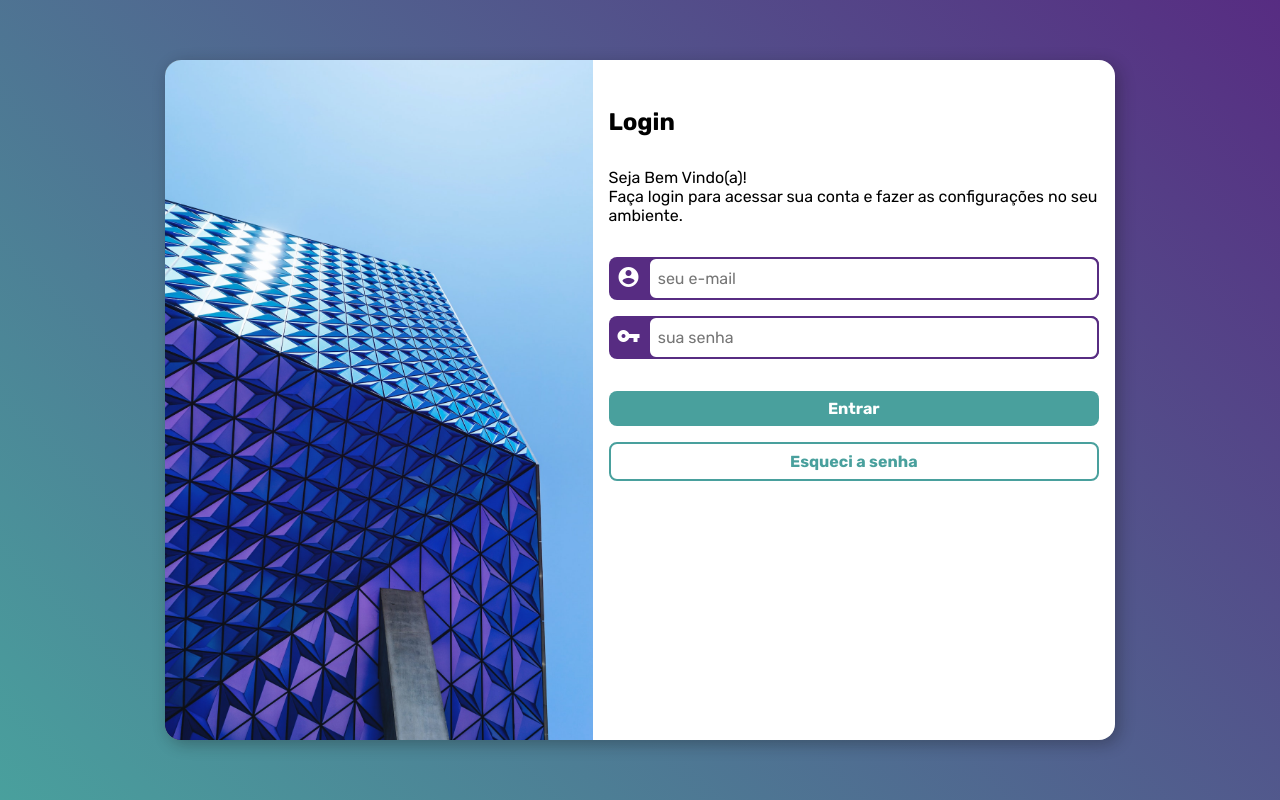
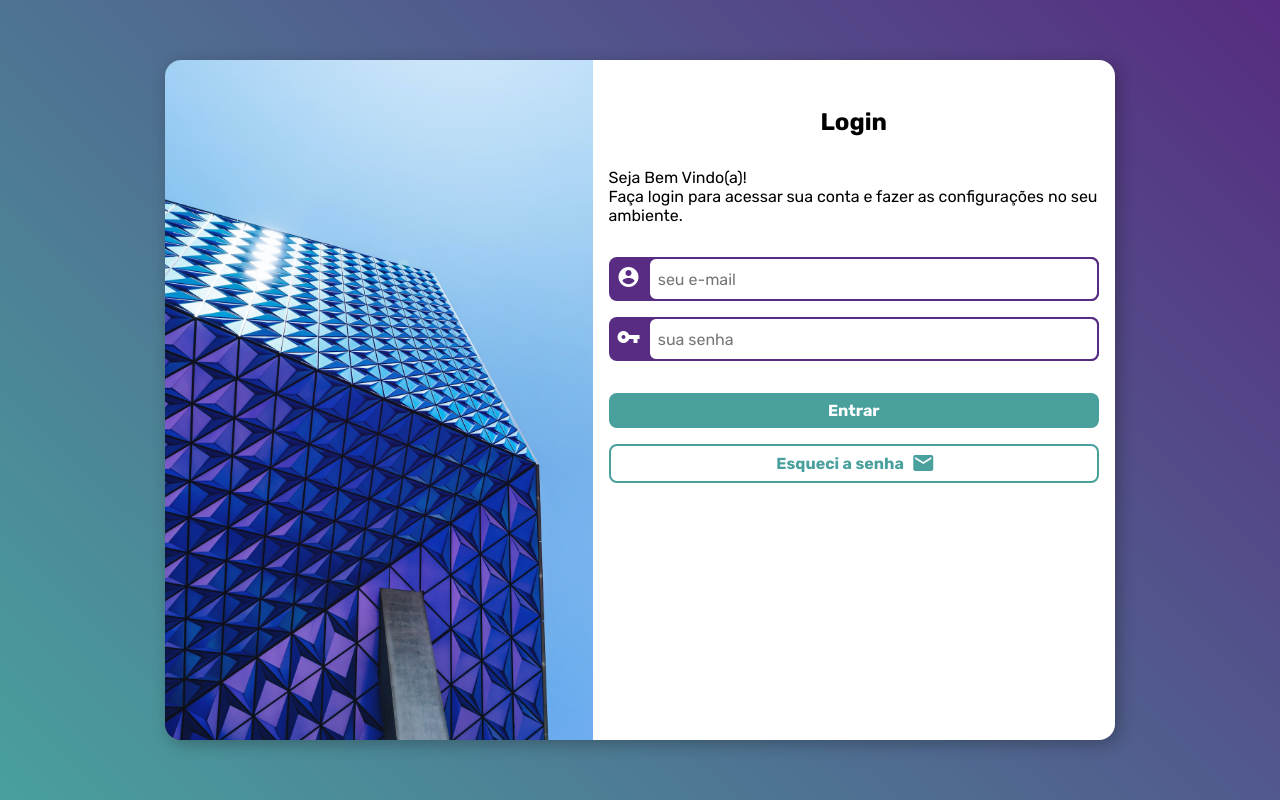
Before and after one commit to juancamilojc/projeto-login, a plain HTML site: page index.html in a window 1280 px wide. Drawn offline with Linux system fonts and the light colour scheme.

Commit message:
ajustes no estilo do formulário

```diff
--- a/estilos/media_query.css
+++ b/estilos/media_query.css
@@ -44,8 +44,7 @@
         margin-top: 2rem;
     }
 
-
-    form div#botoes input[type = submit], form div#botoes input[type = button] {
+    form div#botoes input[type = submit] {
         margin: 1rem 0;
         padding: 0.5rem;
     }
--- a/estilos/style.css
+++ b/estilos/style.css
@@ -65,18 +65,20 @@ section#login > div#formulario {
 }
 
 section#login > div#formulario > h1 {
-    font-size: 1.25rem;
-    margin: 1rem 0 0.5rem;
+    margin-bottom: 0.75rem;
+    font-size: 1.5rem;
+    text-align: center;
 }
 
 section#login > div#formulario > p {
     margin-bottom: 1rem;
+    font-size: 0.9rem;
 }
 
 form > div#mail, form > div#passw {
     display: block;
     position: relative;
-    margin: 0.5rem 0;
+    margin: 1rem 0;
     padding: 0.25rem 0.5rem 0.1rem;
     background-color: var(--cor02);
     color: var(--cor03);
@@ -98,7 +100,7 @@ form div#botoes {
     margin-top: 1rem;
 }
 
-form div#botoes input[type = submit], form div#botoes input[type = button] {
+form div#botoes input[type = submit], form div#botoes a {
     display: block;
     width: 100%;
     margin: 0.5rem 0;
@@ -110,9 +112,19 @@ form div#botoes input[type = submit], form div#botoes input[type = button] {
     font-weight: bold;
 }
 
-form div#botoes input[type = button] {
-    padding: 0.35rem;
+form div#botoes a {
+    position: relative;
+    padding: 0.5rem;
     background-color: var(--cor03);
     color: var(--cor01);
     border: 0.15rem solid var(--cor01);
+    text-align: center;
+    text-decoration: none;
 }
+
+form div#botoes a span {
+    position: relative;
+    margin-top: -1rem;
+    top: 0.4rem;
+    left: 0.25rem;
+}
--- a/index.html
+++ b/index.html
@@ -17,18 +17,22 @@
                 <h1>Login</h1>
                 <p>Seja Bem Vindo(a)!<br>Faça login para acessar sua conta e fazer as configurações no seu ambiente.</p>
                 <form action="login.php" method="post" autocomplete="on">
-                    <div id="mail" class="material-icons"> account_circle
+                    <div id="mail">
+                        <span class="material-icons"> account_circle</span>
+                        <input type="email" name="email" id="i-email" placeholder="seu e-mail" autocomplete="email" required>
                         <label for="i-email"></label>
-                        <input type="email" name="email" id="i-email" placeholder="seu e-mail" autocomplete="email" required>
                     </div>
-                    <div id="passw" class="material-icons"> vpn_key
+                    <div id="passw">
+                        <span class="material-icons"> vpn_key</span>
+                        <input type="password" name="senha" id="i-senha" placeholder="sua senha" autocomplete="current-password" minlength="8" maxlength="20" required>
                         <label for="i-senha"></label>
-                        <input type="password" name="senha" id="i-senha" placeholder="sua senha" autocomplete="current-password" minlength="8" maxlength="20" required>
                     </div>
 
                     <div id="botoes">
                         <input type="submit" value="Entrar">
-                        <input type="button" value="Esqueci a senha">
+                        <a href="esqueci.html">
+                            Esqueci a senha <span class="material-icons">mail</span>
+                        </a>
                     </div>
                 </form>
             </div>
```
